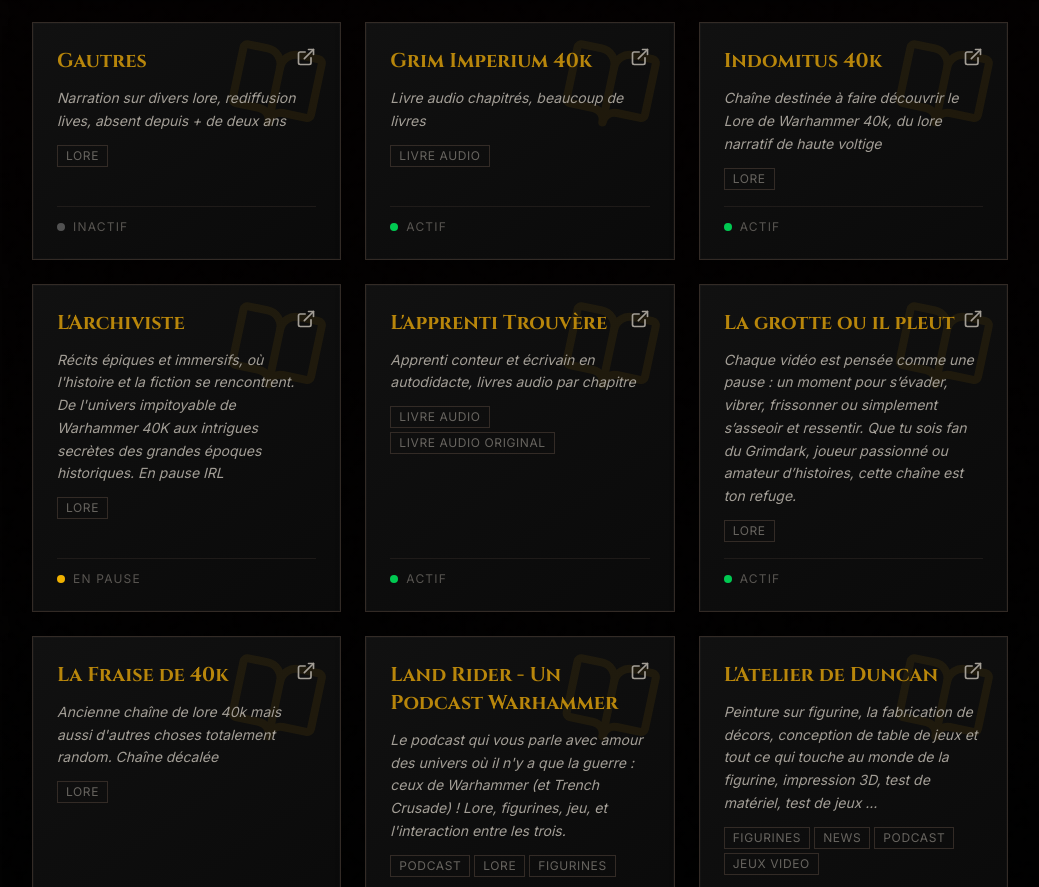
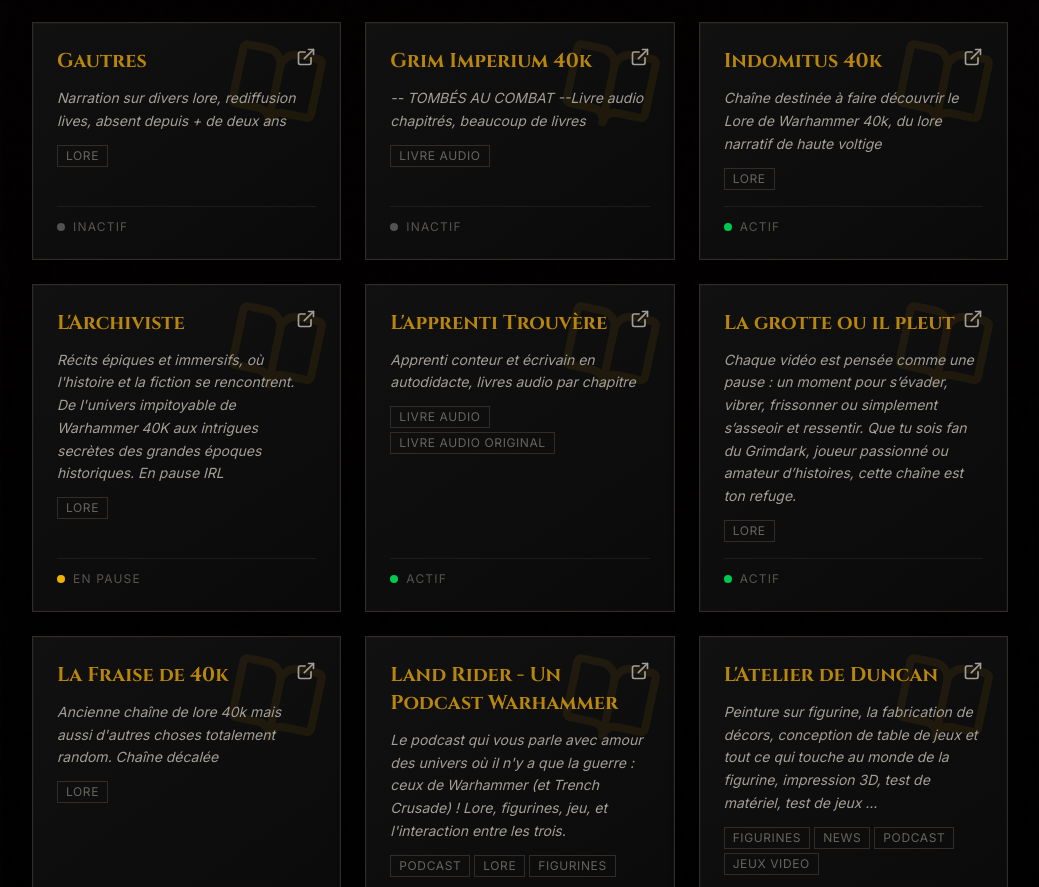
Before and after one commit to Kalcinator/Archives-du-Lore, a React (Vite) app: page / in a window 1280 px wide. Shown: the part 1835-2722 px from the top of the page, without its empty margins (120-1159 px from the left). Built offline with nearby package versions, Linux system fonts and the light colour scheme.

Commit message:
mort de grim imperium 40k officialisée

```diff
--- a/src/data/channels.data.ts
+++ b/src/data/channels.data.ts
@@ -126,8 +126,9 @@
   {
     name: "Grim Imperium 40k",
     url: "https://www.youtube.com/@grimimperium40k",
-    description: "Livre audio chapitrés, beaucoup de livres",
-    status: "active",
+    description:
+      "-- TOMBÉS AU COMBAT --Livre audio chapitrés, beaucoup de livres",
+    status: "dead",
     tags: ["livre-audio"],
   },
   {
```
